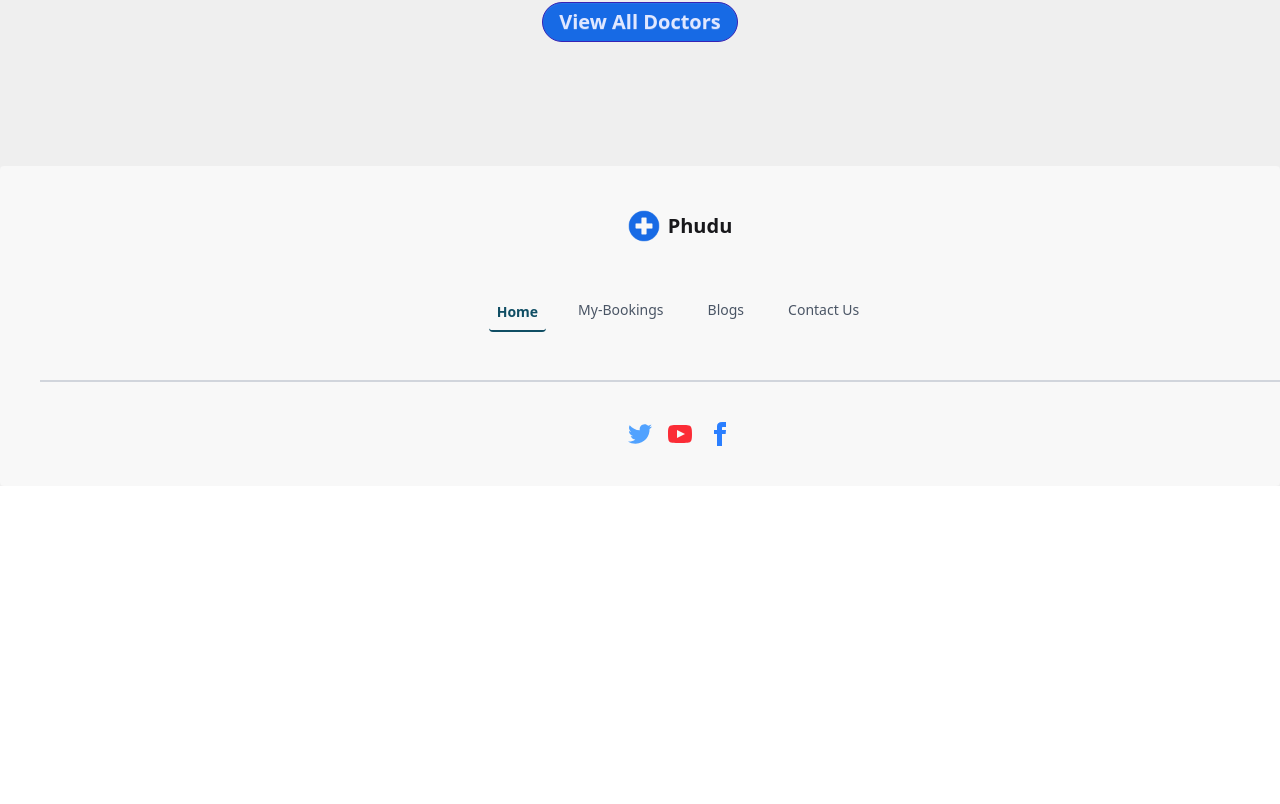
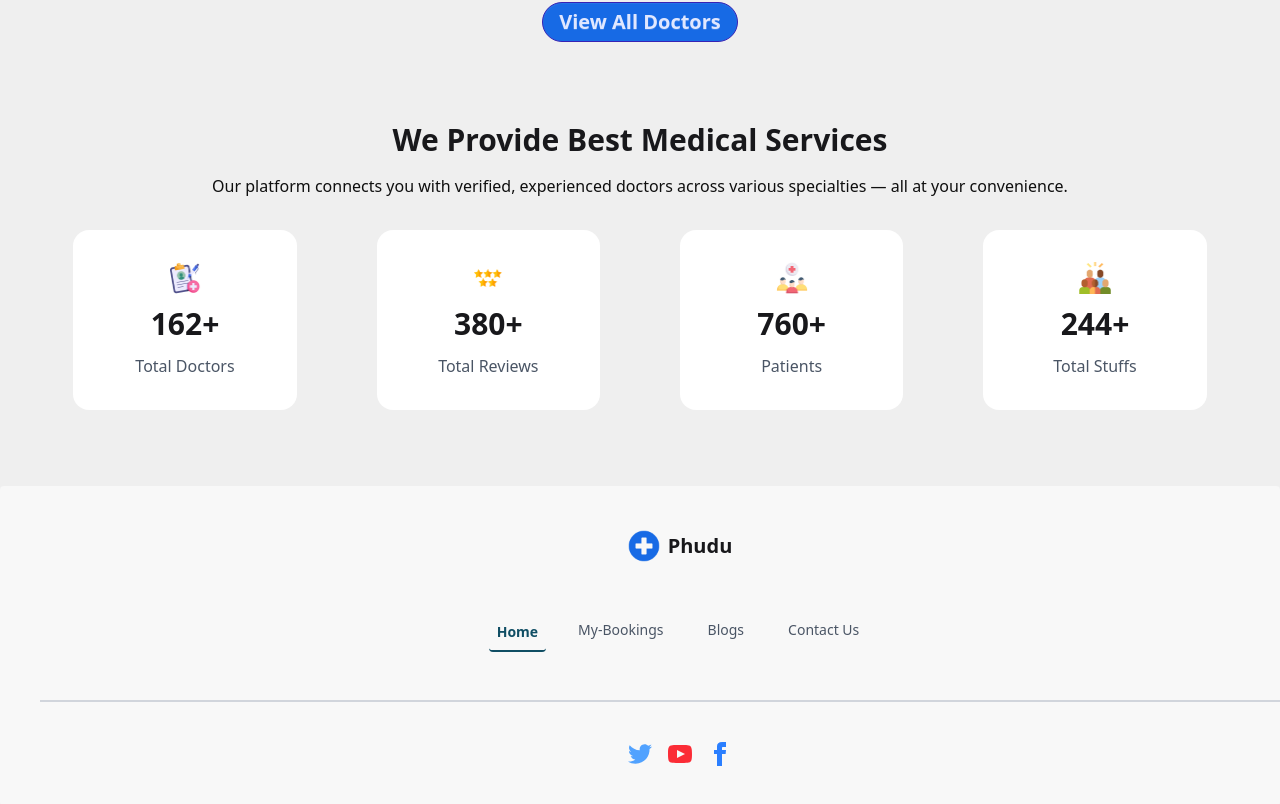
Before and after one commit to Sumiaya-Akther/phudu, a React (Vite) app: page / in a window 1280 px wide. Shown: the part 2278-3082 px from the top of the page. Before the commit the page ends 2764 px from the top, so only its background shows below. Built offline with nearby package versions, Linux system fonts and the light colour scheme.

Commit message:
medical service section

```diff
--- a/package.json
+++ b/package.json
@@ -12,6 +12,7 @@
   "dependencies": {
     "@tailwindcss/vite": "^4.1.4",
     "react": "^19.0.0",
+    "react-countup": "^6.5.3",
     "react-dom": "^19.0.0",
     "react-icons": "^5.5.0",
     "react-router": "^7.5.1",
--- a/src/components/Banner/Banner.jsx
+++ b/src/components/Banner/Banner.jsx
@@ -17,7 +17,6 @@ const Banner = () => {
                     <img className='rounded-2xl w-auto' src={bannerImg} alt="" />
                     <img className='rounded-2xl w-auto' src={bannerImg} alt="" />
                 </div>
-
             </div>
         </div>
     );
--- /dev/null
+++ b/src/components/MedicalService/MedicalService.jsx
@@ -0,0 +1,60 @@
+import React from 'react';
+import CountUp from 'react-countup';
+import img1 from '../../assets/success-doctor.png';
+import img2 from '../../assets/success-review.png';
+import img3 from '../../assets/success-patients.png';
+import img4 from '../../assets/success-staffs.png';
+
+const MedicalService = () => {
+    return (
+        <div>
+            <div className='text-center space-y-4'>
+            <h1 className='font-bold text-3xl'>
+            We Provide Best Medical Services
+                </h1>
+                <p className='text-[#0F0F0F]'>Our platform connects you with verified, experienced doctors across various specialties — all at your convenience. </p>
+            </div>
+
+            <div className="grid grid-cols-1 md:grid-cols-2 lg:grid-cols-4 gap-20 justify-around items-center py-8">
+      <div className="bg-white rounded-2xl space-y-3 px-10 py-8 flex flex-col justify-center items-center">
+      <img className='w-8' src={img1} alt="" />
+        <div className="text-3xl font-bold">
+          <CountUp end={199}
+          duration={25} />+
+        </div>
+        <div className=" text-gray-600">Total Doctors</div>
+      </div>
+
+      <div className="bg-white rounded-2xl space-y-3 px-10 py-8 flex flex-col justify-center items-center">
+      <img className='w-8' src={img2} alt="" />
+        <div className="text-3xl font-bold">
+          <CountUp end={467}
+          duration={25} />+
+        </div>
+        <div className=" text-gray-600">Total Reviews</div>
+      </div>
+
+      <div className="bg-white rounded-2xl space-y-3 px-10 py-8 flex flex-col justify-center items-center">
+      <img className='w-8' src={img3} alt="" />
+        <div className="text-3xl font-bold">
+          <CountUp end={1900}
+          duration={25} />+
+        </div>
+        <div className=" text-gray-600">Patients</div>
+      </div>
+
+      <div className="bg-white rounded-2xl space-y-3 px-10 py-8 flex flex-col justify-center items-center">
+        <img className='w-8' src={img4} alt="" />
+        <div className="text-3xl font-bold">
+          <CountUp end={300}
+          duration={25}
+          />+
+        </div>
+        <div className=" text-gray-600">Total Stuffs</div>
+      </div>
+    </div>
+        </div>
+    );
+};
+
+export default MedicalService;
--- a/src/pages/Home/Home.jsx
+++ b/src/pages/Home/Home.jsx
@@ -2,6 +2,7 @@ import React from 'react';
 import Banner from '../../components/Banner/Banner';
 import BestDoctors from '../../components/BestDoctors/BestDoctors';
 import { useLoaderData } from 'react-router';
+import MedicalService from '../../components/MedicalService/MedicalService';
 
 const Home = () => {
     const data = useLoaderData();
@@ -9,6 +10,7 @@ const Home = () => {
         <div>
             <Banner></Banner>
             <BestDoctors data={data}></BestDoctors>
+            <MedicalService></MedicalService>
         </div>
     );
 };
```
Also changed, not shown: 1 other file (tests, documents, lock files or other folders).
